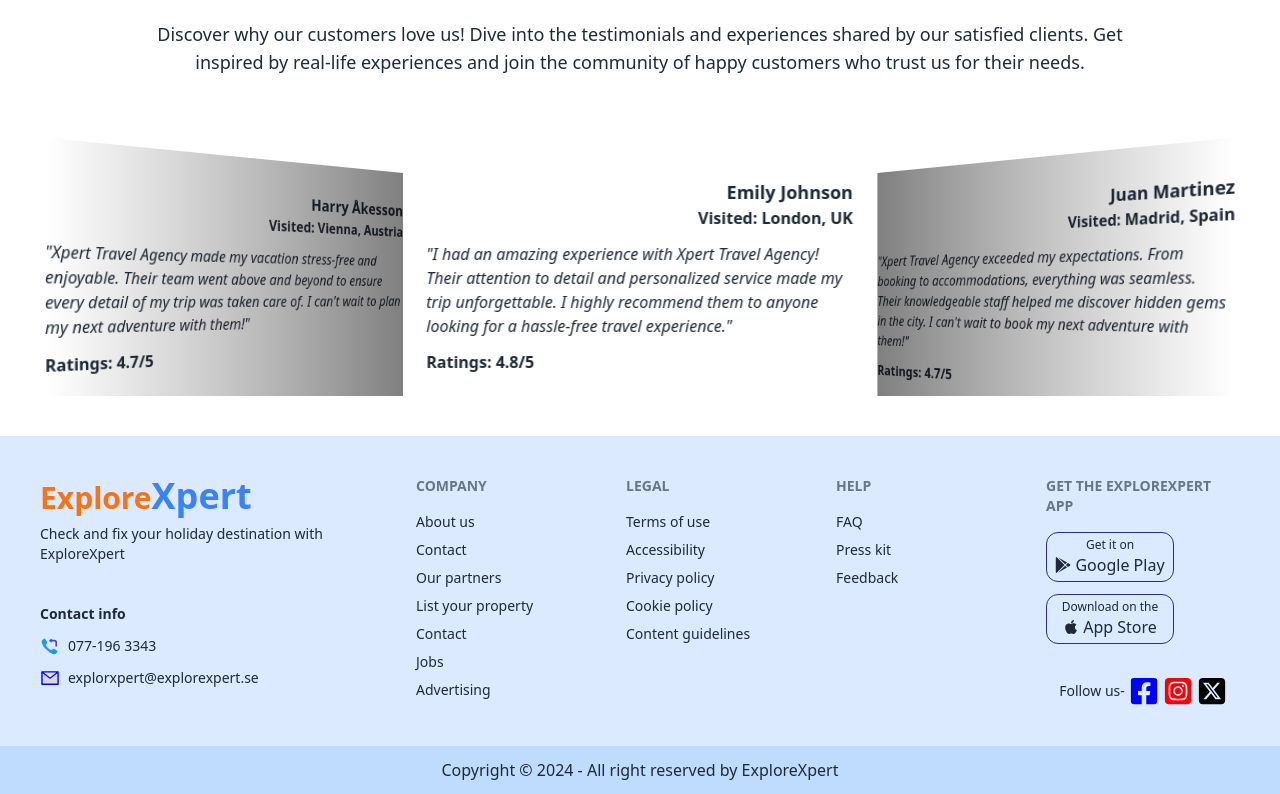
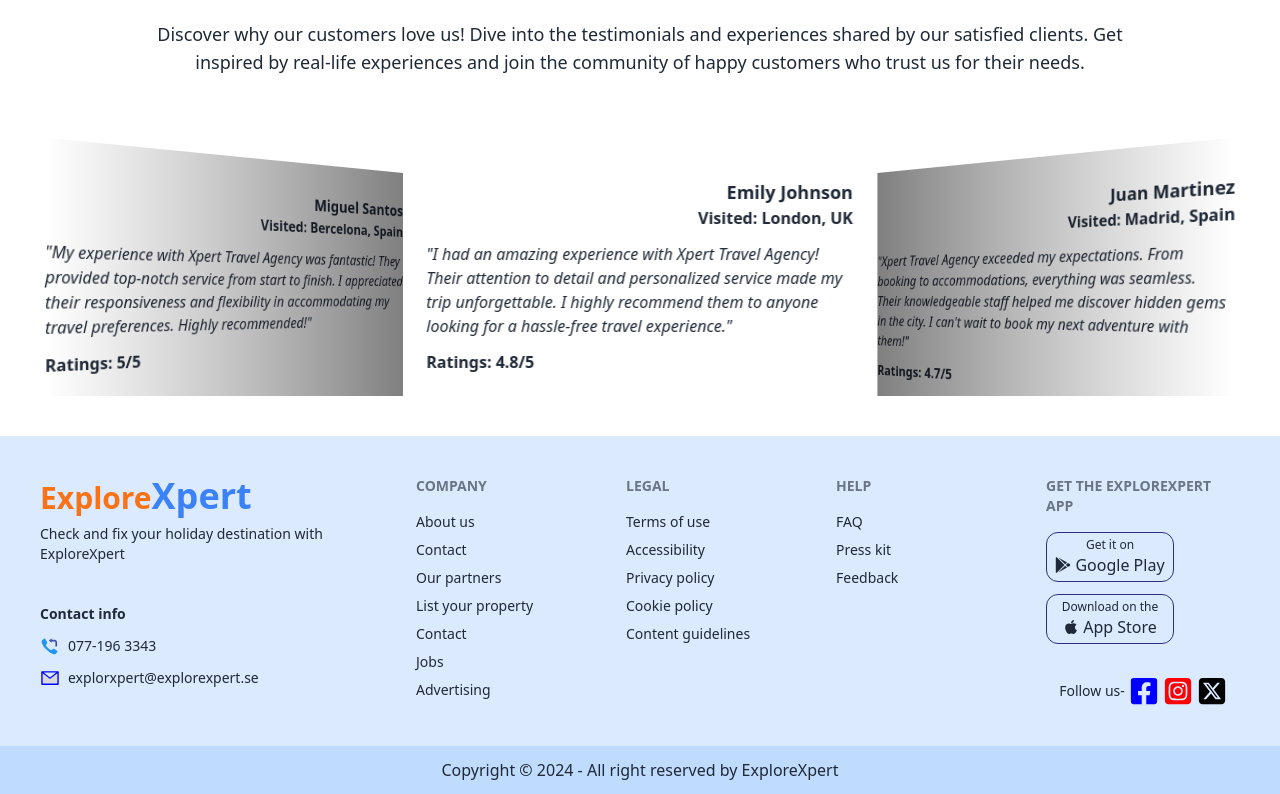
Before and after one commit to Jaheda20/tourism-management-client, a React (Vite) app: page / in a window 1280 px wide. Shown: the part 1438-2232 px from the top of the page. Built offline with nearby package versions, Linux system fonts and the light colour scheme; no server answers.

Commit message:
modified private route

```diff
--- a/public/review.json
+++ b/public/review.json
@@ -48,6 +48,34 @@
         "testimonial": "Xpert Travel Agency made my vacation stress-free and enjoyable. Their team went above and beyond to ensure every detail of my trip was taken care of. I can't wait to plan my next adventure with them!",
         "rating": 4.7
 
+    },
+    {
+      "id": 8,
+      "name": "Emily Johnson",
+      "visited_location": "London, UK",
+      "testimonial": "I had an amazing experience with Xpert Travel Agency! Their attention to detail and personalized service made my trip unforgettable. I highly recommend them to anyone looking for a hassle-free travel experience.",
+      "rating": 4.8
+    },
+    {
+      "id": 9,
+      "name": "Juan Martinez",
+      "visited_location": "Madrid, Spain",
+      "testimonial": "Xpert Travel Agency exceeded my expectations. From booking to accommodations, everything was seamless. Their knowledgeable staff helped me discover hidden gems in the city. I can't wait to book my next adventure with them!",
+      "rating": 4.7
+    },
+    {
+      "id": 10,
+      "name": "Sophie Li",
+      "visited_location": "Rome, Italy",
+      "testimonial": "I was blown away by the professionalism and efficiency of Xpert Travel Agency. They curated a customized itinerary that perfectly matched my interests. Thanks to them, I had the trip of a lifetime!",
+      "rating": 4.5
+    },
+    {
+      "id": 11,
+      "name": "Miguel Santos",
+      "visited_location": "Bercelona, Spain",
+      "testimonial": "My experience with Xpert Travel Agency was fantastic! They provided top-notch service from start to finish. I appreciated their responsiveness and flexibility in accommodating my travel preferences. Highly recommended!",
+      "rating": 5.0
     }
 
   ]
--- /dev/null
+++ b/src/Pages/AllSpots/AllSpots.jsx
@@ -0,0 +1,11 @@
+
+
+const AllSpots = () => {
+    return (
+        <div>
+            <h2>All the destinations</h2>
+        </div>
+    );
+};
+
+export default AllSpots;
--- a/src/Pages/Home/AddSpots/AddSpotsPage.jsx
+++ b/src/Pages/Home/AddSpots/AddSpotsPage.jsx
@@ -1,9 +1,10 @@
+import Swal from "sweetalert2";
 import useAuth from "../../../Hooks/useAuth";
 
 
 const AddSpotsPage = () => {
 
-    const {user} = useAuth()
+    const {user} = useAuth() || {};
     const handleAddSpot = e => {
         e.preventDefault();
         console.log(user.email)
@@ -32,7 +33,13 @@
         .then(data =>{
             console.log(data)
         })
-
+        Swal.fire({
+            position: "center",
+            icon: "success",
+            title: "Your data has been added successfully",
+            showConfirmButton: false,
+            timer: 1500
+          });
 
     }
 
--- a/src/Pages/Shared/Nav.jsx
+++ b/src/Pages/Shared/Nav.jsx
@@ -11,12 +11,10 @@
         <>
             <li><NavLink className={({ isActive }) => isActive ? 'bg-blue-200 font-bold' : "font-bold"} to="/" >Home</NavLink></li>
             <li><NavLink className={({ isActive }) => isActive ? 'bg-blue-200 font-bold' : "font-bold"} to="/about">About Us</NavLink></li>
-            {
-                user ?
-                <li><NavLink className={({ isActive }) => isActive ? 'bg-blue-200 font-bold' : "font-bold"} to="/addSpots">Add Spots</NavLink></li>
-                :
-                ""
-            }
+            <li><NavLink className={({ isActive }) => isActive ? 'bg-blue-200 font-bold' : "font-bold"} to="/addSpots">Add Spots</NavLink></li>
+            <li><NavLink className={({ isActive }) => isActive ? 'bg-blue-200 font-bold' : "font-bold"} to="/allSpots">All Tourist Spots</NavLink></li>
+
+
 
         </>
 
--- a/src/Pages/SignIn/SignIn.jsx
+++ b/src/Pages/SignIn/SignIn.jsx
@@ -5,7 +5,7 @@
 import { FaRegEye } from "react-icons/fa";
 import { FcGoogle } from "react-icons/fc";
 import { VscGithub } from "react-icons/vsc";
-import { Link } from "react-router-dom";
+import { Link, useNavigate } from "react-router-dom";
 import loginAnimation from "../../assets/loginAnimation.json"
 import Lottie from "lottie-react";
 import { ToastContainer, toast } from 'react-toastify';
@@ -18,6 +18,7 @@
 
     const { signInUser } = useAuth();
     const [showPassword, setShowPassword] = useState(false);
+    const navigate = useNavigate();
 
     const {
         register,
@@ -37,6 +38,7 @@
                     showConfirmButton: false,
                     timer: 1500
                   });
+                navigate (location?.state || '/')
             })
             .catch(error => {
                 console.error(error)
@@ -58,18 +60,6 @@
                     <SocialSignIn></SocialSignIn>
                 </div>
 
-
-                {/* <div className="my-6 space-y-4 w-4/5">
-                    <button aria-label="Login with Google" type="button" className="flex items-center justify-center w-full p-4 space-x-4 border rounded-md focus:ring-2 focus:ring-offset-1 dark:border-gray-600 focus:dark:ring-violet-600">
-                        <p><FcGoogle size={20} /></p>
-                        <p>Login with Google</p>
-                    </button>
-                    <button aria-label="Login with GitHub" role="button" className="flex items-center justify-center w-full p-4 space-x-4 border rounded-md focus:ring-2 focus:ring-offset-1 dark:border-gray-600 focus:dark:ring-violet-600">
-                        <p><VscGithub size={20} />
-                        </p>
-                        <p>Login with GitHub</p>
-                    </button>
-                </div> */}
                 <div className="flex items-center w-4/5 my-4">
                     <hr className="w-full dark:text-gray-600" />
                     <p className="px-3 dark:text-gray-600">OR</p>
--- a/src/Providers/AuthProviders.jsx
+++ b/src/Providers/AuthProviders.jsx
@@ -42,15 +42,16 @@
     }
 
     const signOutUser = () =>{
-        signOut(auth)
+        setLoading(true)
+        return signOut(auth)
     }
 
     useEffect(() => {
-        const unSubscribe = onAuthStateChanged(auth, (user)=>{
-            setUser(user);
+        const unsubscribe = onAuthStateChanged(auth, (currentUser)=>{
             setLoading(false);
+            setUser(currentUser);
         })
-        return () => unSubscribe();
+        return () => unsubscribe();
     }, [])
 
     const authInfo = {
--- a/src/Routes/PrivateRoute.jsx
+++ b/src/Routes/PrivateRoute.jsx
@@ -2,28 +2,26 @@
 import useAuth from "../Hooks/useAuth";
 
 
-const PrivateRoute = ({children}) => {
+const PrivateRoute = ({ children }) => {
 
-    const {user, loading} = useAuth();
+    const { user, loading } = useAuth();
     const location = useLocation();
 
+    if (loading) {
+        return (
+            <div className="flex items-center justify-center text-7xl my-40">
+                <span className="loading loading-bars loading-lg"></span>
+            </div>
+        )
 
-
-    if(loading){
-        <div className="flex items-center justify-center text-7xl my-40">
-            <span className="loading loading-bars loading-lg"></span>
-        </div>
     }
 
-    if(!user){
-        <Navigate to='/signin' state={location?.pathname || '/'}></Navigate>
+    if (user) {
+        return children;
     }
 
-    return (
-        <div>
-            {children}
-        </div>
-    );
+    return <Navigate to='/signin' state={location?.pathname || '/'}/>
+
 };
 
 export default PrivateRoute;
```
Also changed, not shown: src/Routes/Routes.jsx (+7 -1 lines).
